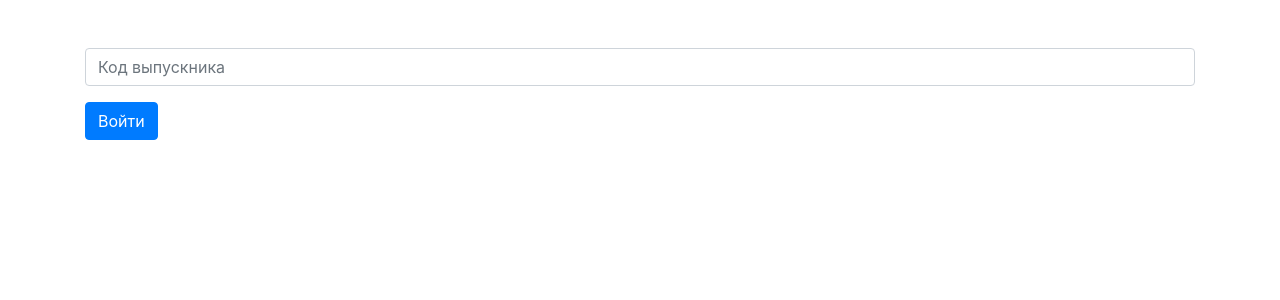
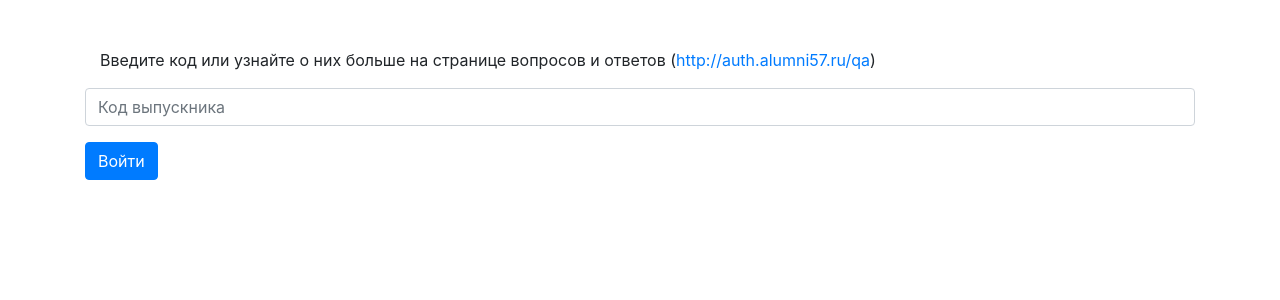
Before and after one commit to fedor57/alumni-vote, a Django app: page / in a window 1280 px wide. Shown: the part 52-352 px from the top of the page. Run offline with Django 3.2, Linux system fonts and the light colour scheme; some libraries are stand-ins or nearby versions.

Commit message:
Link to Auth Q&A

```diff
--- a/templates/login.html
+++ b/templates/login.html
@@ -1,9 +1,9 @@
 {% extends 'base.html' %}
 
 {% block content %}
-    {% if error %}
-        <div class="alert alert-danger" role="alert">Код не принят</div>
-    {% endif %}
+    <div class="container mb-3">
+        Введите код или узнайте о них больше на странице вопросов и ответов (<a href="http://auth.alumni57.ru/qa">http://auth.alumni57.ru/qa</a>)
+    </div>
     <form action="" method="POST">
         {% csrf_token %}
         <div class="form-group">
```
